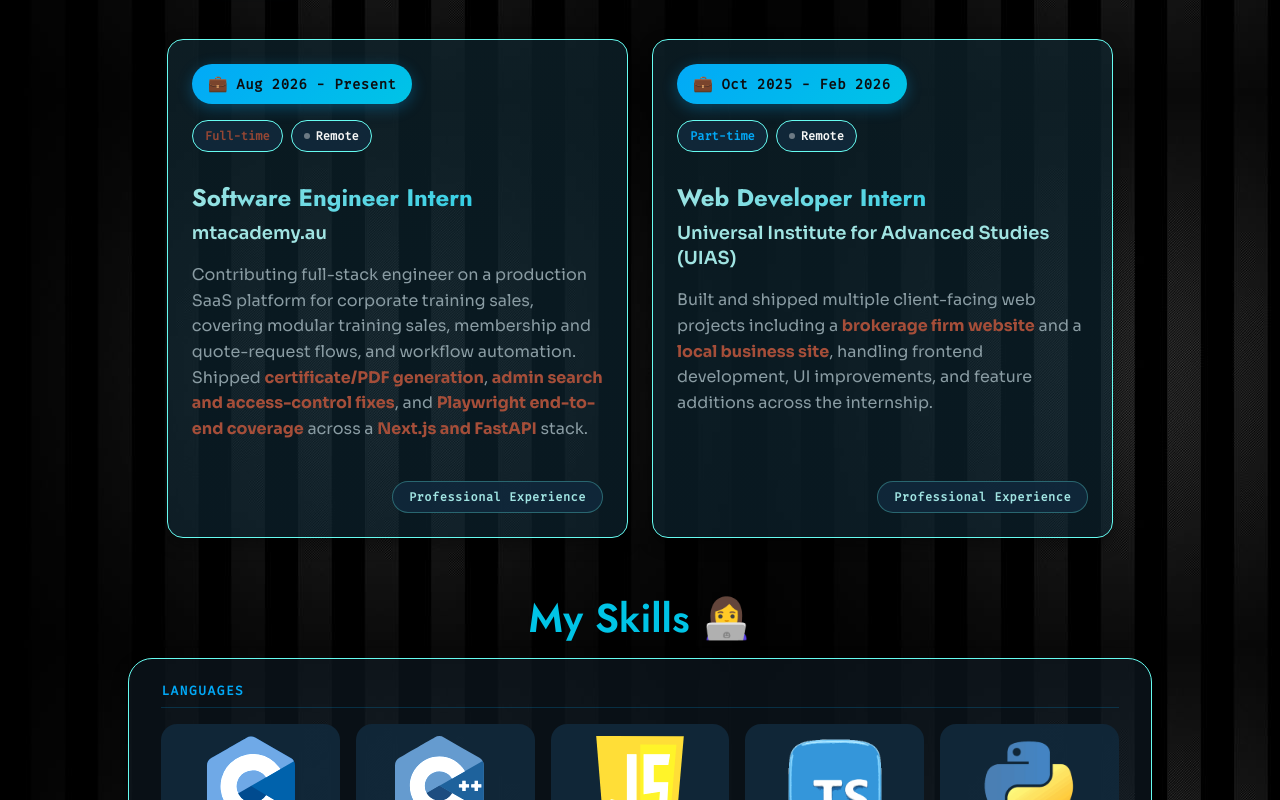
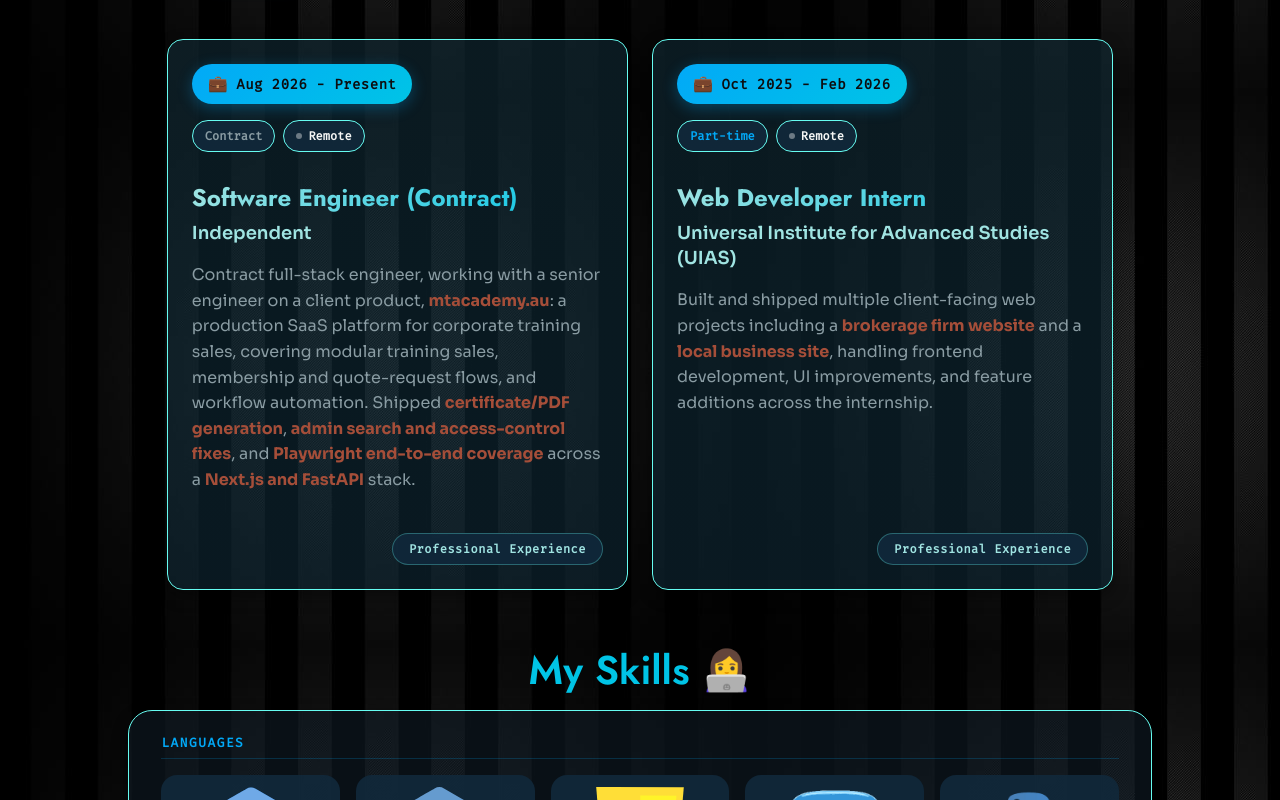
Before and after one commit to azad12614/Portfolio_2.0, a React (Vite) app: page / in a window 1280 px wide. Shown: the part 2120-2920 px from the top of the page. Built offline with nearby package versions, Linux system fonts and the light colour scheme.

Commit message:
fix: show mtacademy as a contract role and MB52 as training
Contract title with mtacademy.au as client. MB52 is Nov 2025 to Jul 2026.

files: src/components/About.jsx, src/pages/Resume.jsx

```diff
--- a/src/components/About.jsx
+++ b/src/components/About.jsx
@@ -19,7 +19,7 @@
           <div className="highlight-item">
             <span className="highlight-icon">💼</span>
             <p className="highlight-text">
-              <strong>Current Role</strong> — Software Engineer Intern at{" "}
+              <strong>Current Role</strong> — Software Engineer (Contract) on the client product{" "}
               <strong>mtacademy.au</strong>, previously Web Developer Intern at{" "}
               <strong>UIAS</strong>.
             </p>
--- a/src/pages/Resume.jsx
+++ b/src/pages/Resume.jsx
@@ -10,12 +10,11 @@
   const job = [
     {
       date: "Aug 2026 - Present",
-      title: "Software Engineer Intern",
-      org: "mtacademy.au",
-      worktype: "Full-time",
+      title: "Software Engineer (Contract)",
+      org: "Independent",
+      worktype: "Contract",
       workplace: "Remote",
-      link: "https://mtacademy.au/",
-      desc: "Contributing full-stack engineer on a production SaaS platform for corporate training sales, covering modular training sales, membership and quote-request flows, and workflow automation. Shipped **certificate/PDF generation**, **admin search and access-control fixes**, and **Playwright end-to-end coverage** across a **Next.js and FastAPI** stack.",
+      desc: "Contract full-stack engineer, working with a senior engineer on a client product, **mtacademy.au**: a production SaaS platform for corporate training sales, covering modular training sales, membership and quote-request flows, and workflow automation. Shipped **certificate/PDF generation**, **admin search and access-control fixes**, and **Playwright end-to-end coverage** across a **Next.js and FastAPI** stack.",
     },
     {
       date: "Oct 2025 - Feb 2026",
@@ -37,10 +36,10 @@
       desc: "Managing and enhancing **backend infrastructure** for IIUCCPS, supporting the society's web presence and technical operations.",
     },
     {
-      date: "Jan 2026 - Jul 2026",
-      title: "Trainee, Batch MB52",
-      org: "mentorbhai",
-      worktype: "Training",
+      date: "Nov 2025 - Jul 2026",
+      title: "Full-Stack Engineering Training (Batch MB52)",
+      org: "MentorBhai",
+      worktype: "Part-time training",
       workplace: "Remote",
       desc: "Completed a structured full-stack engineering training program. Built **GhorBazar** and **AI Ticket Pipeline** as part of the curriculum, alongside a **HackerNews clone**, a **7GUIs benchmark implementation**, and a **static GenZ fashion website**. Contributed to the open-source **Bigcapital** accounting platform.",
     },
```
